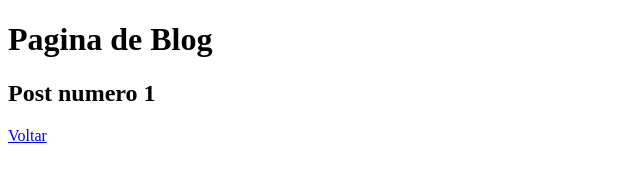
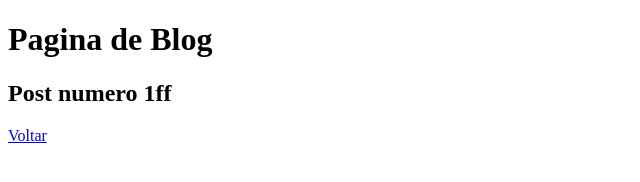
Before and after one commit to ramontocafundo/aulaGitHub, a plain HTML site: page blog.html in a window 1280 px wide. Shown: the full height of the page, 0-640 px from the left. Drawn offline with Linux system fonts and the light colour scheme.

Commit message:
"Modificada a pagina do blog"

```diff
--- a/blog.html
+++ b/blog.html
@@ -7,7 +7,7 @@
 </head>
 <body>
     <h1>Pagina de Blog</h1>
-    <h2>Post numero 1</h2>
+    <h2>Post numero 1ff </h2>
     <a href="index.html">Voltar</a>
 </body>
 </html>
```
